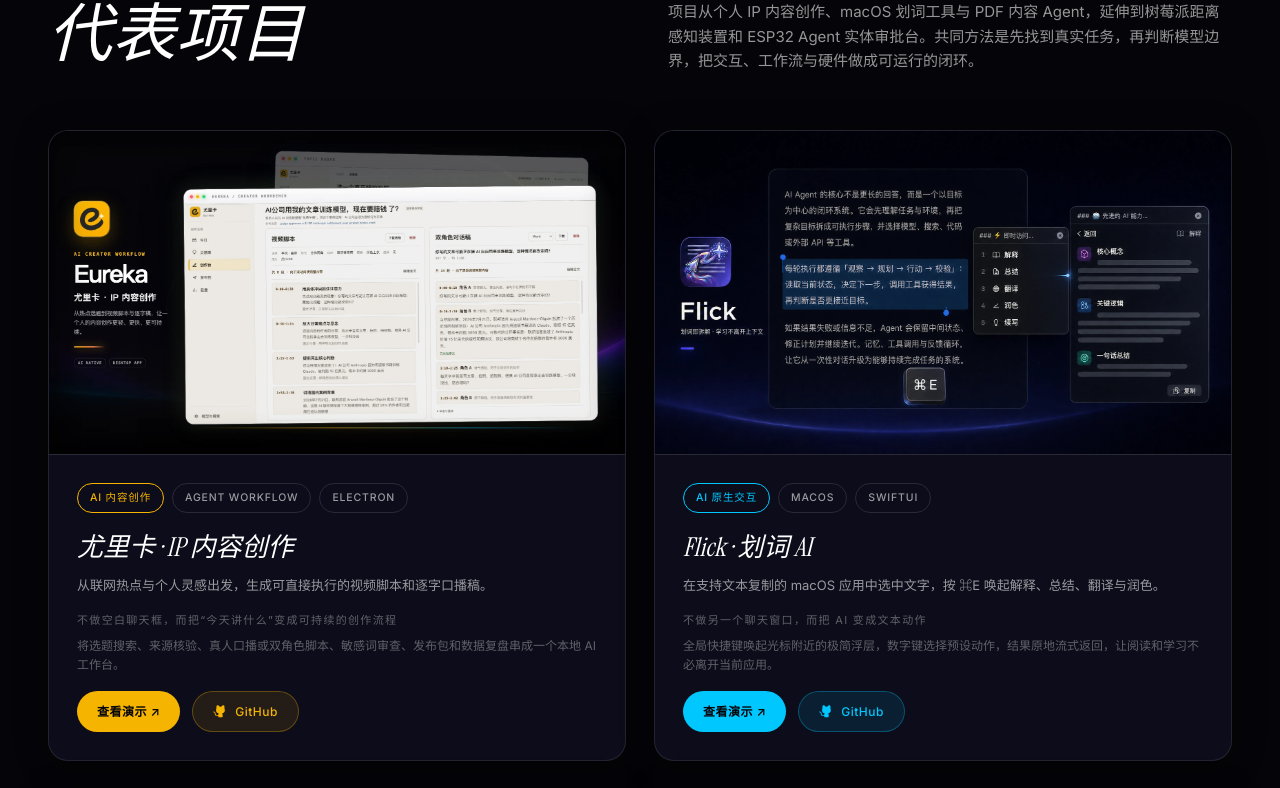
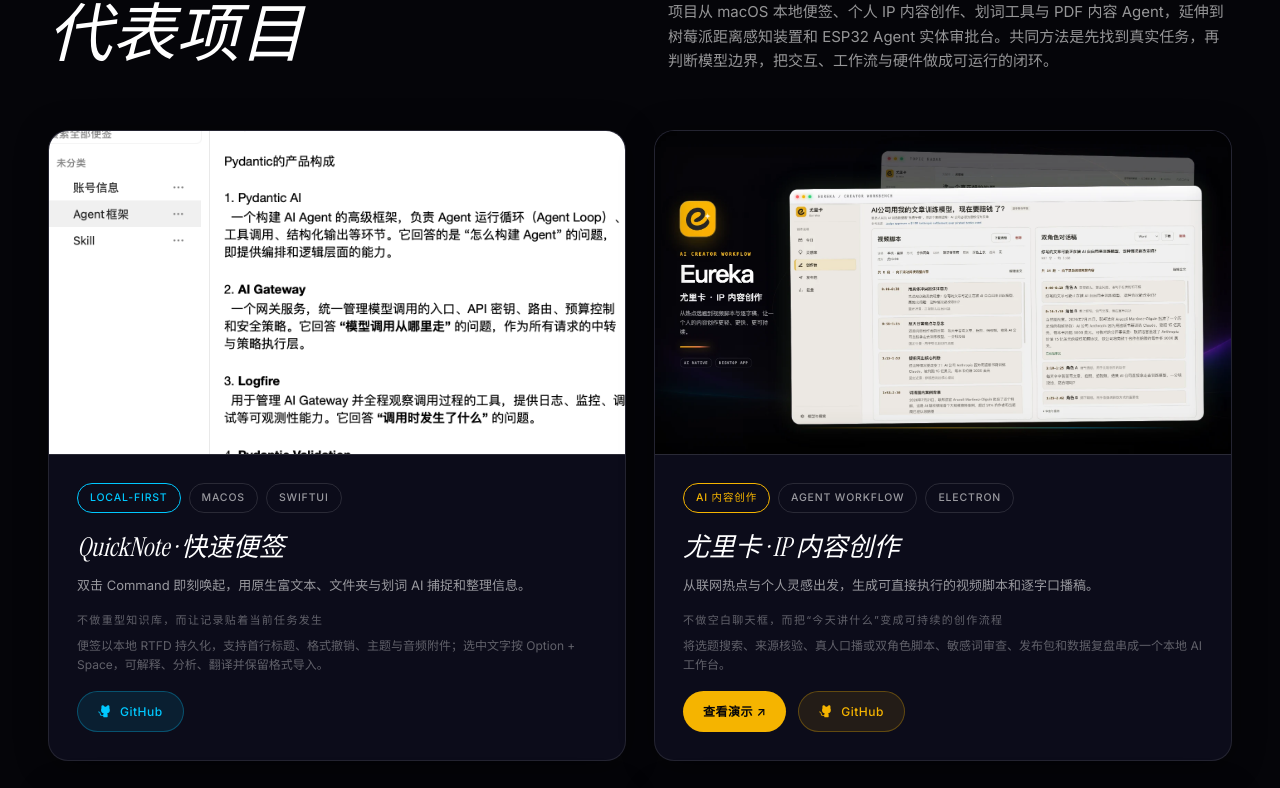
Before and after one commit to hxy940219220-collab/huangxiyuan-website, a Next.js app: page / in a window 1280 px wide. Shown: the part 1318-2106 px from the top of the page. Built offline with nearby package versions, Linux system fonts and the light colour scheme.

Commit message:
feat: add QuickNote to portfolio

```diff
--- a/app/components/Navbar.tsx
+++ b/app/components/Navbar.tsx
@@ -21,6 +21,7 @@
     label: "作品",
     href: "#work",
     subs: [
+      { label: "QuickNote · 快速便签", href: "#project-quicknote" },
       { label: "Flick · 划词 AI", href: "#project-flick" },
       { label: "研报笔记 Agent", href: "#project-report-note" },
       { label: "Call Home · 互动装置", href: "#project-call-home" },
--- a/app/components/Work.tsx
+++ b/app/components/Work.tsx
@@ -53,13 +53,63 @@
         />
         <ScrollReveal delay={0.2}>
           <p className="text-[15px] text-text-tertiary leading-relaxed self-end pb-2">
-            项目从个人 IP 内容创作、macOS 划词工具与 PDF 内容 Agent，延伸到树莓派距离感知装置和 ESP32 Agent 实体审批台。共同方法是先找到真实任务，再判断模型边界，把交互、工作流与硬件做成可运行的闭环。
+            项目从 macOS 本地便签、个人 IP 内容创作、划词工具与 PDF 内容 Agent，延伸到树莓派距离感知装置和 ESP32 Agent 实体审批台。共同方法是先找到真实任务，再判断模型边界，把交互、工作流与硬件做成可运行的闭环。
           </p>
         </ScrollReveal>
       </div>
 
       {/* Project cards */}
       <div className="grid grid-cols-1 md:grid-cols-2 gap-7">
+        {/* QuickNote */}
+        <ScrollReveal delay={0.02}>
+          <TiltWrap className="h-full">
+            <motion.div
+              id="project-quicknote"
+              whileHover={{ y: -6 }}
+              className="scroll-mt-24 relative rounded-[20px] overflow-hidden bg-[#0c0c1a] border border-white/[0.10] shadow-[0_4px_32px_rgba(0,0,0,0.4),inset_0_1px_0_rgba(255,255,255,0.03)] transition-all duration-[550ms] hover:border-neon-cyan/30 hover:shadow-[0_0_60px_rgba(0,200,255,0.10),0_32px_80px_rgba(0,0,0,0.5),inset_0_1px_0_rgba(255,255,255,0.05)] flex flex-col h-full"
+            >
+              <div className="aspect-[16/9] relative overflow-hidden bg-[#0c0c1a] shrink-0 border-b border-white/[0.12]">
+                <img
+                  src="/quicknote-project-card.png"
+                  alt="QuickNote macOS 快速便签"
+                  width={1388}
+                  height={970}
+                  loading="lazy"
+                  className="w-full h-full object-cover"
+                />
+              </div>
+              <div className="p-6 md:p-7 flex flex-col flex-1">
+                <div className="flex gap-2 flex-wrap mb-3.5">
+                  <span className="font-body text-[10.5px] font-medium tracking-[0.08em] uppercase px-3 py-1.5 rounded-full border border-neon-cyan text-neon-cyan">Local-first</span>
+                  <span className="font-body text-[10.5px] font-medium tracking-[0.08em] uppercase px-3 py-1.5 rounded-full border border-white/[0.12] text-text-tertiary">macOS</span>
+                  <span className="font-body text-[10.5px] font-medium tracking-[0.08em] uppercase px-3 py-1.5 rounded-full border border-white/[0.12] text-text-tertiary">SwiftUI</span>
+                </div>
+                <h3 className="font-display italic text-[26px] text-white mb-1.5">
+                  QuickNote · 快速便签
+                </h3>
+                <p className="text-[13px] text-text-tertiary leading-relaxed mb-4">
+                  双击 Command 即刻唤起，用原生富文本、文件夹与划词 AI 捕捉和整理信息。
+                </p>
+                <p className="text-[11px] tracking-[0.12em] uppercase text-text-muted mb-1.5">不做重型知识库，而让记录贴着当前任务发生</p>
+                <p className="text-[12px] text-text-tertiary/60 leading-relaxed mb-4">
+                  便签以本地 RTFD 持久化，支持首行标题、格式撤销、主题与音频附件；选中文字按 Option + Space，可解释、分析、翻译并保留格式导入。
+                </p>
+                <div className="flex flex-wrap gap-3 mt-auto">
+                  <a
+                    href="https://github.com/hxy940219220-collab/QuickNote"
+                    target="_blank"
+                    rel="noopener noreferrer"
+                    className="cursor-target inline-flex items-center gap-2 px-5 py-2.5 rounded-full bg-neon-cyan/10 border border-neon-cyan/30 text-neon-cyan font-body text-[12px] font-medium tracking-[0.04em] no-underline transition-all duration-400 hover:bg-neon-cyan/20"
+                  >
+                    <GithubLogo size={14} weight="fill" />
+                    GitHub
+                  </a>
+                </div>
+              </div>
+            </motion.div>
+          </TiltWrap>
+        </ScrollReveal>
+
         {/* Eureka */}
         <ScrollReveal delay={0.04}>
           <TiltWrap className="h-full">
```
Also changed, not shown: public/quicknote-project-card.png (added).
